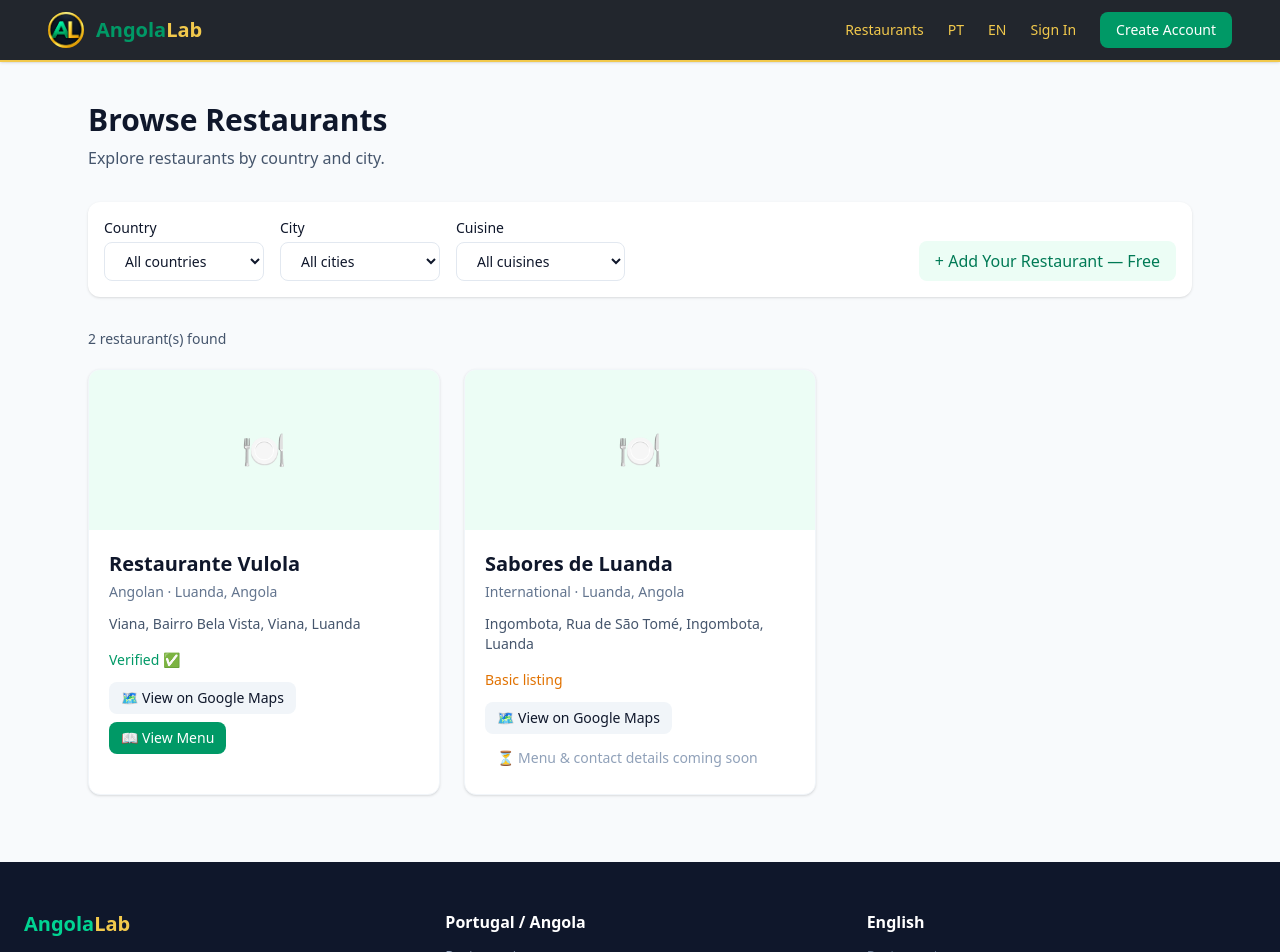
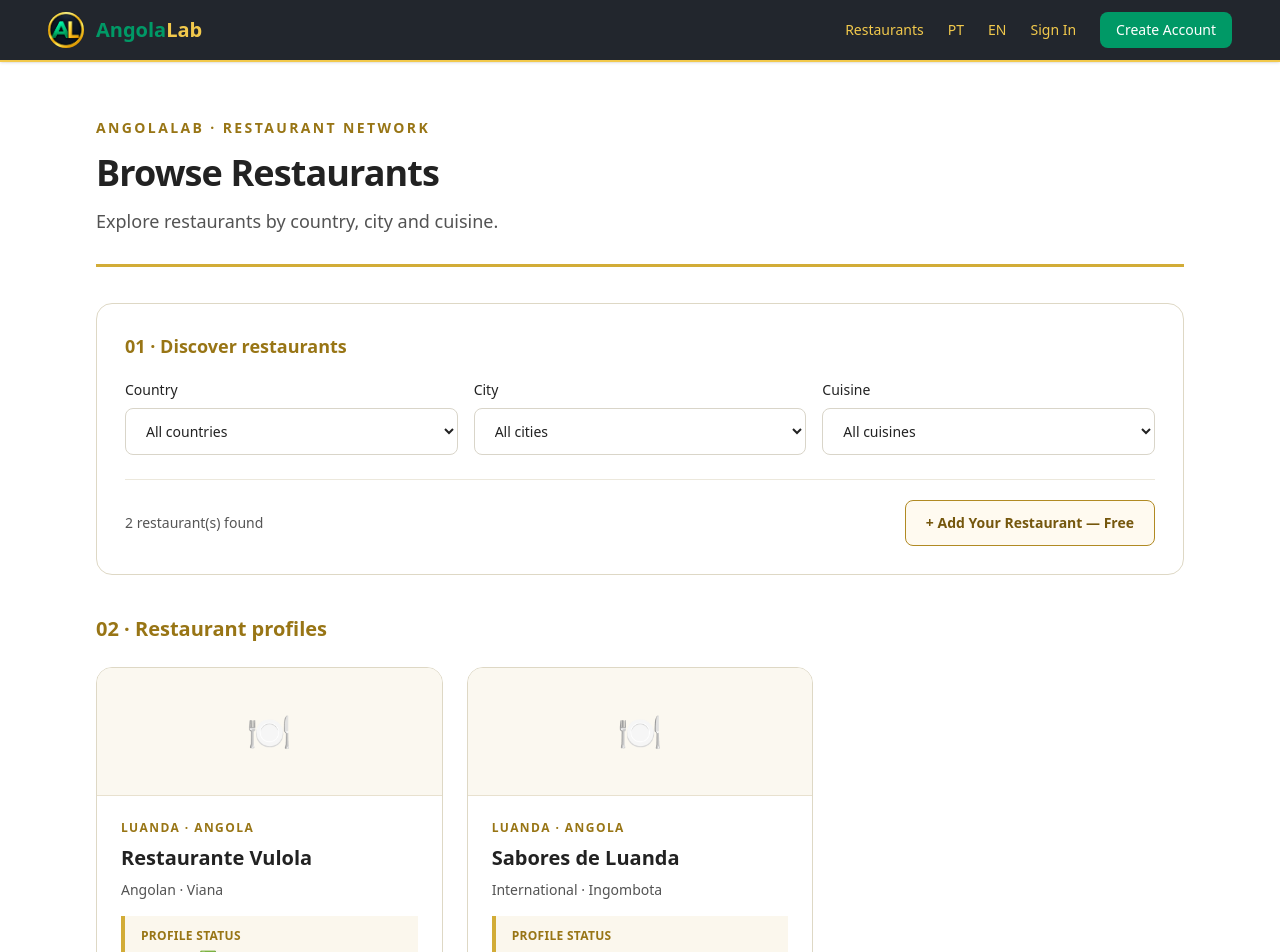
Before and after one commit to oswaldodeal/angolalab-restaurants, a Next.js app: page /en/restaurants in a window 1280 px wide. Shown: the top 952 px of the page. Built offline with nearby package versions, Linux system fonts and the light colour scheme.

Commit message:
style: bring Research Archive white and gold design to restaurant directory

```diff
--- a/components/RestaurantDirectory.tsx
+++ b/components/RestaurantDirectory.tsx
@@ -28,20 +28,33 @@
   );
 
   return (
-    <main className="min-h-screen bg-slate-50 text-slate-900">
-      <section className="max-w-6xl mx-auto px-6 py-10">
-        <h1 className="text-3xl font-bold mb-2">{t.home.browseRestaurants}</h1>
-        <p className="text-slate-600 mb-8">
-          {isPt ? 'Explore restaurantes por país e cidade.' : 'Explore restaurants by country and city.'}
+    <main className="min-h-screen bg-white text-[#222222]">
+      <section className="mx-auto max-w-6xl px-5 py-10 sm:px-8 md:py-14">
+        <div className="mb-9 border-b-[3px] border-[#D2AC37] pb-7">
+          <p className="mb-3 text-xs font-bold uppercase tracking-[0.17em] text-[#987515] sm:text-sm">
+            {isPt ? 'AngolaLab · Rede de Restaurantes' : 'AngolaLab · Restaurant Network'}
           </p>
+          <h1 className="mb-3 text-3xl font-semibold leading-tight tracking-tight sm:text-4xl">
+            {t.home.browseRestaurants}
+          </h1>
+          <p className="max-w-2xl text-base leading-relaxed text-[#535353] sm:text-lg">
+            {isPt
+              ? 'Explore restaurantes por país, cidade e tipo de cozinha.'
+              : 'Explore restaurants by country, city and cuisine.'}
+          </p>
+        </div>
 
-        <div className="bg-white p-4 rounded-xl shadow-sm mb-8 flex flex-wrap items-end gap-4">
-          <label className="flex flex-col gap-1 text-sm font-medium">
+        <section aria-label={isPt ? 'Filtros de pesquisa' : 'Search filters'} className="mb-10 rounded-2xl border border-[#ded8c5] bg-white p-5 sm:p-7">
+          <h2 className="mb-5 text-lg font-semibold text-[#987515]">
+            {isPt ? '01 · Descobrir restaurantes' : '01 · Discover restaurants'}
+          </h2>
+          <div className="grid gap-4 sm:grid-cols-2 lg:grid-cols-3">
+            <label className="flex min-w-0 flex-col gap-2 text-sm font-medium">
               {isPt ? 'País' : 'Country'}
               <select
                 value={country}
                 onChange={(event) => { setCountry(event.target.value); setCity(''); }}
-              className="px-4 py-2 border border-slate-200 rounded-lg bg-white min-w-40"
+                className="w-full rounded-lg border border-[#d9d5c9] bg-white px-4 py-3 text-[#222222] focus-visible:outline-2 focus-visible:outline-offset-2 focus-visible:outline-[#b38b23]"
               >
                 <option value="">{isPt ? 'Todos os países' : 'All countries'}</option>
                 {COUNTRIES.map((item) => (
@@ -50,12 +63,12 @@
               </select>
             </label>
 
-          <label className="flex flex-col gap-1 text-sm font-medium">
+            <label className="flex min-w-0 flex-col gap-2 text-sm font-medium">
               {isPt ? 'Cidade' : 'City'}
               <select
                 value={city}
                 onChange={(event) => setCity(event.target.value)}
-              className="px-4 py-2 border border-slate-200 rounded-lg bg-white min-w-40"
+                className="w-full rounded-lg border border-[#d9d5c9] bg-white px-4 py-3 text-[#222222] focus-visible:outline-2 focus-visible:outline-offset-2 focus-visible:outline-[#b38b23]"
               >
                 <option value="">{isPt ? 'Todas as cidades' : 'All cities'}</option>
                 {availableCities.map((item) => (
@@ -64,12 +77,12 @@
               </select>
             </label>
 
-          <label className="flex flex-col gap-1 text-sm font-medium">
+            <label className="flex min-w-0 flex-col gap-2 text-sm font-medium">
               {isPt ? 'Tipo de cozinha' : 'Cuisine'}
               <select
                 value={cuisine}
                 onChange={(event) => setCuisine(event.target.value)}
-              className="px-4 py-2 border border-slate-200 rounded-lg bg-white min-w-40"
+                className="w-full rounded-lg border border-[#d9d5c9] bg-white px-4 py-3 text-[#222222] focus-visible:outline-2 focus-visible:outline-offset-2 focus-visible:outline-[#b38b23]"
               >
                 <option value="">{isPt ? 'Todos os tipos' : 'All cuisines'}</option>
                 {CUISINES.map((item) => (
@@ -77,57 +90,88 @@
                 ))}
               </select>
             </label>
-
+          </div>
+          <div className="mt-6 flex flex-wrap items-center justify-between gap-4 border-t border-[#ece8dc] pt-5">
+            <p className="text-sm text-[#555555]" aria-live="polite">
+              {isPt ? `${restaurants.length} restaurante(s) encontrado(s)` : `${restaurants.length} restaurant(s) found`}
+            </p>
             <Link
               href={isPt ? '/pt/restaurantes/registar' : '/en/restaurants/submit'}
-            className="ml-auto bg-emerald-50 text-emerald-700 px-4 py-2 rounded-lg font-medium hover:bg-emerald-100"
+              className="inline-flex rounded-lg border border-[#b18a23] bg-[#fffaf0] px-5 py-3 text-sm font-semibold text-[#75570d] hover:bg-[#f9edcb]"
             >
               + {t.home.addRestaurant}
             </Link>
           </div>
+        </section>
 
-        <p className="text-sm text-slate-600 mb-5" aria-live="polite">
-          {isPt ? `${restaurants.length} restaurante(s) encontrado(s)` : `${restaurants.length} restaurant(s) found`}
-        </p>
+        <section aria-label={isPt ? 'Resultados de restaurantes' : 'Restaurant results'}>
+          <h2 className="mb-6 text-xl font-semibold text-[#987515]">
+            {isPt ? '02 · Perfis de restaurantes' : '02 · Restaurant profiles'}
+          </h2>
 
           {restaurants.length === 0 ? (
-          <div className="rounded-xl border border-slate-200 bg-white p-8 text-center">
-            <p className="font-semibold mb-2">{isPt ? 'Ainda não há restaurantes nesta seleção.' : 'No restaurants match this selection yet.'}</p>
-            <p className="text-slate-600 text-sm">{isPt ? 'Experimente outro país, cidade ou tipo de cozinha.' : 'Try another country, city or cuisine.'}</p>
+            <div className="rounded-xl border border-[#ded8c5] bg-[#fffaf0] p-8 text-center">
+              <p className="mb-2 font-semibold">
+                {isPt ? 'Ainda não há restaurantes nesta seleção.' : 'No restaurants match this selection yet.'}
+              </p>
+              <p className="text-sm text-[#555555]">
+                {isPt ? 'Experimente outro país, cidade ou tipo de cozinha.' : 'Try another country, city or cuisine.'}
+              </p>
               <button
                 type="button"
                 onClick={() => { setCountry(''); setCity(''); setCuisine(''); }}
-              className="mt-4 rounded-lg border border-slate-300 px-4 py-2 text-sm hover:bg-slate-50"
+                className="mt-5 rounded-lg border border-[#b18a23] bg-white px-5 py-2.5 text-sm font-medium text-[#75570d] hover:bg-[#fff6df]"
               >
                 {isPt ? 'Limpar filtros' : 'Clear filters'}
               </button>
             </div>
           ) : (
-          <div className="grid md:grid-cols-2 lg:grid-cols-3 gap-6">
+            <div className="grid gap-6 md:grid-cols-2 lg:grid-cols-3">
               {restaurants.map((restaurant) => {
                 const cuisineLabel = CUISINES.find((item) => item.id === restaurant.cuisine)?.[language] ?? restaurant.cuisine;
                 const cityLabel = CITIES.find((item) => item.id === restaurant.city)?.[language] ?? restaurant.city;
                 const countryLabel = COUNTRIES.find((item) => item.id === restaurant.country)?.[language] ?? restaurant.country;
                 return (
-                <article key={restaurant.id} className="bg-white rounded-xl shadow-sm overflow-hidden border border-slate-100 hover:shadow-md transition-shadow">
-                  <div className="h-40 bg-emerald-50 flex items-center justify-center text-4xl" aria-hidden="true">🍽️</div>
-                  <div className="p-5">
-                    <h2 className="text-xl font-semibold mb-1">{restaurant.name}</h2>
-                    <p className="text-slate-500 text-sm mb-3">{cuisineLabel} · {cityLabel}, {countryLabel}</p>
-                    <p className="text-slate-600 text-sm mb-4">{restaurant.neighbourhood}, {restaurant.address}</p>
-                    <p className={`text-sm font-medium mb-3 ${restaurant.status === 'verified' ? 'text-emerald-600' : restaurant.status === 'basic' ? 'text-amber-600' : 'text-slate-400'}`}>
+                  <article key={restaurant.id} className="overflow-hidden rounded-2xl border border-[#ded8c5] bg-white">
+                    <div className="flex h-32 items-center justify-center border-b border-[#e8e1cf] bg-[#fbf8f0] text-4xl" aria-hidden="true">🍽️</div>
+                    <div className="p-6">
+                      <p className="mb-2 text-xs font-semibold uppercase tracking-[0.12em] text-[#987515]">
+                        {cityLabel} · {countryLabel}
+                      </p>
+                      <h3 className="mb-2 text-xl font-semibold leading-snug">{restaurant.name}</h3>
+                      <p className="mb-4 text-sm text-[#535353]">{cuisineLabel} · {restaurant.neighbourhood}</p>
+
+                      <div className="mb-5 border-l-4 border-[#D2AC37] bg-[#fbf7ed] px-4 py-3">
+                        <p className="mb-1 text-xs font-semibold uppercase tracking-wide text-[#987515]">
+                          {isPt ? 'Estado do perfil' : 'Profile status'}
+                        </p>
+                        <p className="text-sm font-semibold text-[#292929]">
                           {restaurant.status === 'verified' ? t.restaurant.statusVerified : restaurant.status === 'basic' ? t.restaurant.statusBasic : t.restaurant.statusPending}
                         </p>
-                    <div className="flex gap-2 flex-wrap">
-                      <a href={getGoogleMapsUrl(restaurant)} target="_blank" rel="noopener noreferrer" className="text-sm bg-slate-100 px-3 py-1.5 rounded-lg hover:bg-slate-200">
+                      </div>
+
+                      <div className="flex flex-wrap gap-2 border-t border-[#ece8dc] pt-4">
+                        {restaurant.status === 'verified' && (
+                          <a
+                            href={getGoogleMapsUrl(restaurant)}
+                            target="_blank"
+                            rel="noopener noreferrer"
+                            className="rounded-lg border border-[#ded8c5] px-3 py-2 text-sm text-[#5d4a1a] hover:bg-[#fbf7ed]"
+                          >
                             🗺️ {t.restaurant.viewMap}
                           </a>
+                        )}
                         {restaurant.status === 'verified' ? (
-                        <Link href={isPt ? `/pt/restaurantes/${restaurant.id}` : `/en/restaurants/${restaurant.id}`} className="text-sm bg-emerald-600 text-white px-3 py-1.5 rounded-lg hover:bg-emerald-700">
+                          <Link
+                            href={isPt ? `/pt/restaurantes/${restaurant.id}` : `/en/restaurants/${restaurant.id}`}
+                            className="rounded-lg bg-[#252a32] px-3 py-2 text-sm font-medium text-white hover:bg-[#414751]"
+                          >
                             📖 {t.restaurant.viewMenu}
                           </Link>
                         ) : (
-                        <span className="text-sm text-slate-400 px-3 py-1.5">⏳ {t.restaurant.menuComing}</span>
+                          <span className="rounded-lg bg-[#f7f5ef] px-3 py-2 text-sm text-[#5d5d5d]">
+                            ⏳ {t.restaurant.menuComing}
+                          </span>
                         )}
                       </div>
                     </div>
@@ -137,6 +181,7 @@
             </div>
           )}
         </section>
+      </section>
     </main>
   );
 }
```
Lines whose indentation alone changed are shown as unchanged.
